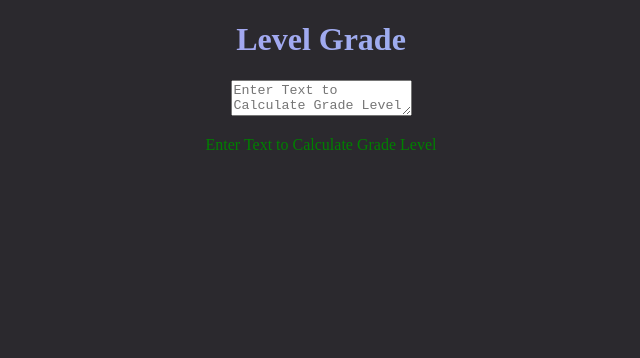
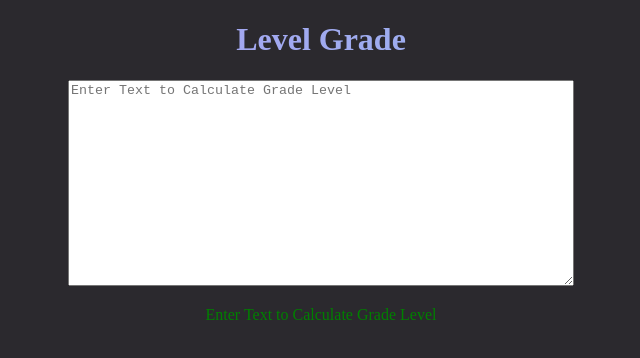
Before and after one commit to raad1masum/level-grade, a React (Create React App) app: page / in a window 1280 px wide. Shown: the top 358 px of the page, without its empty margins (319-959 px from the left). Built offline with nearby package versions, Linux system fonts and the light colour scheme; a web font is replaced by a local one.

Commit message:
make text area bigger

```diff
--- a/src/assets/css/main.css
+++ b/src/assets/css/main.css
@@ -31,6 +31,11 @@ body {
     animation: gradientAnimation 5s ease infinite;
 }
 
+.top textarea {
+    width: 500px;
+    height: 200px;
+}
+
 @-webkit-keyframes gradientAnimation {
     0%{background-position:0% 50%}
     50%{background-position:100% 50%}
```
